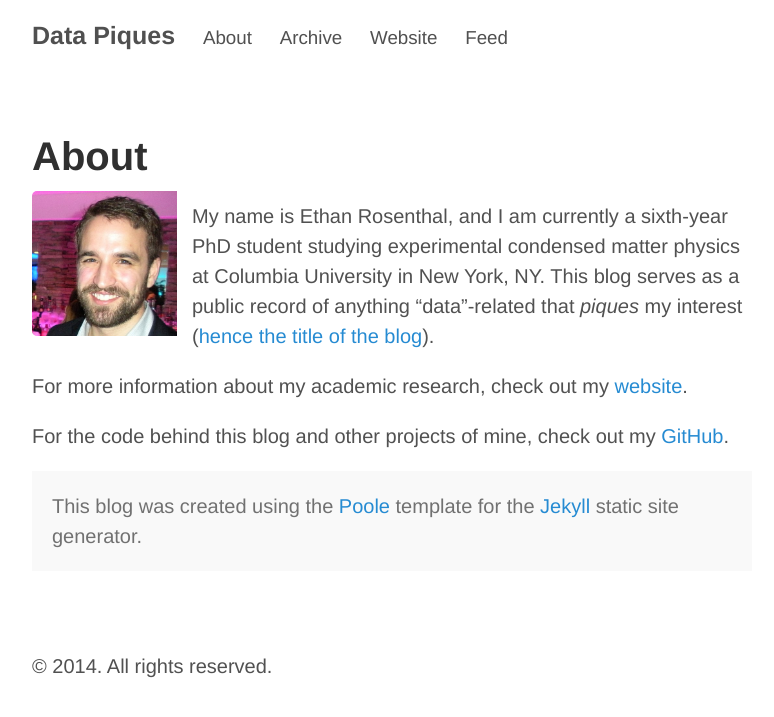
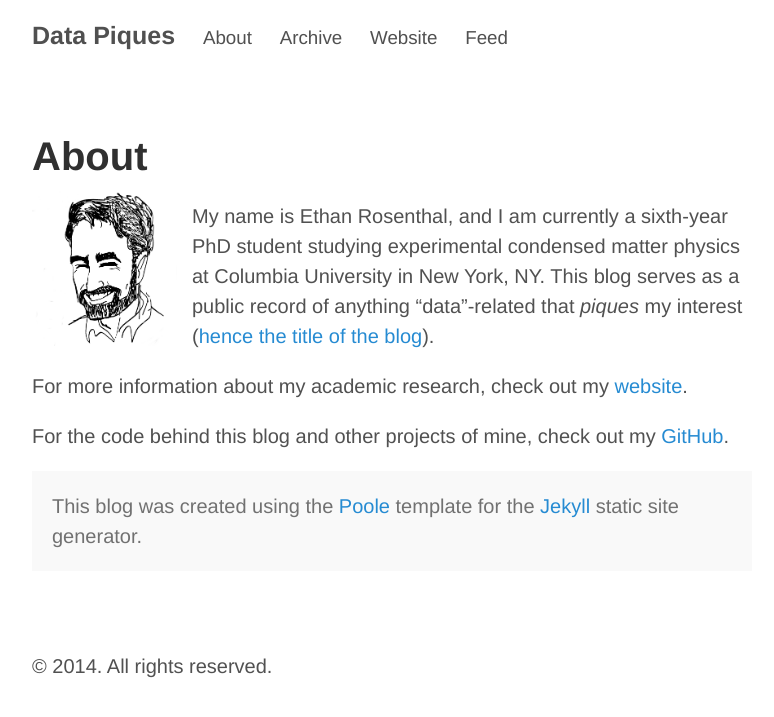
Before and after one commit to EthanRosenthal/blog, a Jekyll site: the page built from about.md, in a window 1280 px wide. Shown: the top 717 px of the page, without its empty margins (248-1022 px from the left). Built offline with Jekyll 4.4.1, drawn with Linux system fonts in a browser that asks for light colours; Markdown is read by kramdown in place of the engine named in the settings.

Commit message:
changed pic

```diff
--- a/about.md
+++ b/about.md
@@ -2,7 +2,7 @@
 layout: page
 title: About
 ---
-<img style="float:left;padding-right:15px" src="/assets/img/profile.jpg" width="160" />
+<img style="float:left;padding-right:15px" src="/assets/img/profile_sketch_thresh.jpg" width="160" />
 
 My name is Ethan Rosenthal, and I am currently a sixth-year PhD student studying experimental condensed matter physics at Columbia University in New York, NY. This blog serves as a public record of anything "data"-related that *piques* my interest ([hence the title of the blog](http://youtu.be/xECUrlnXCqk)).
 
```
